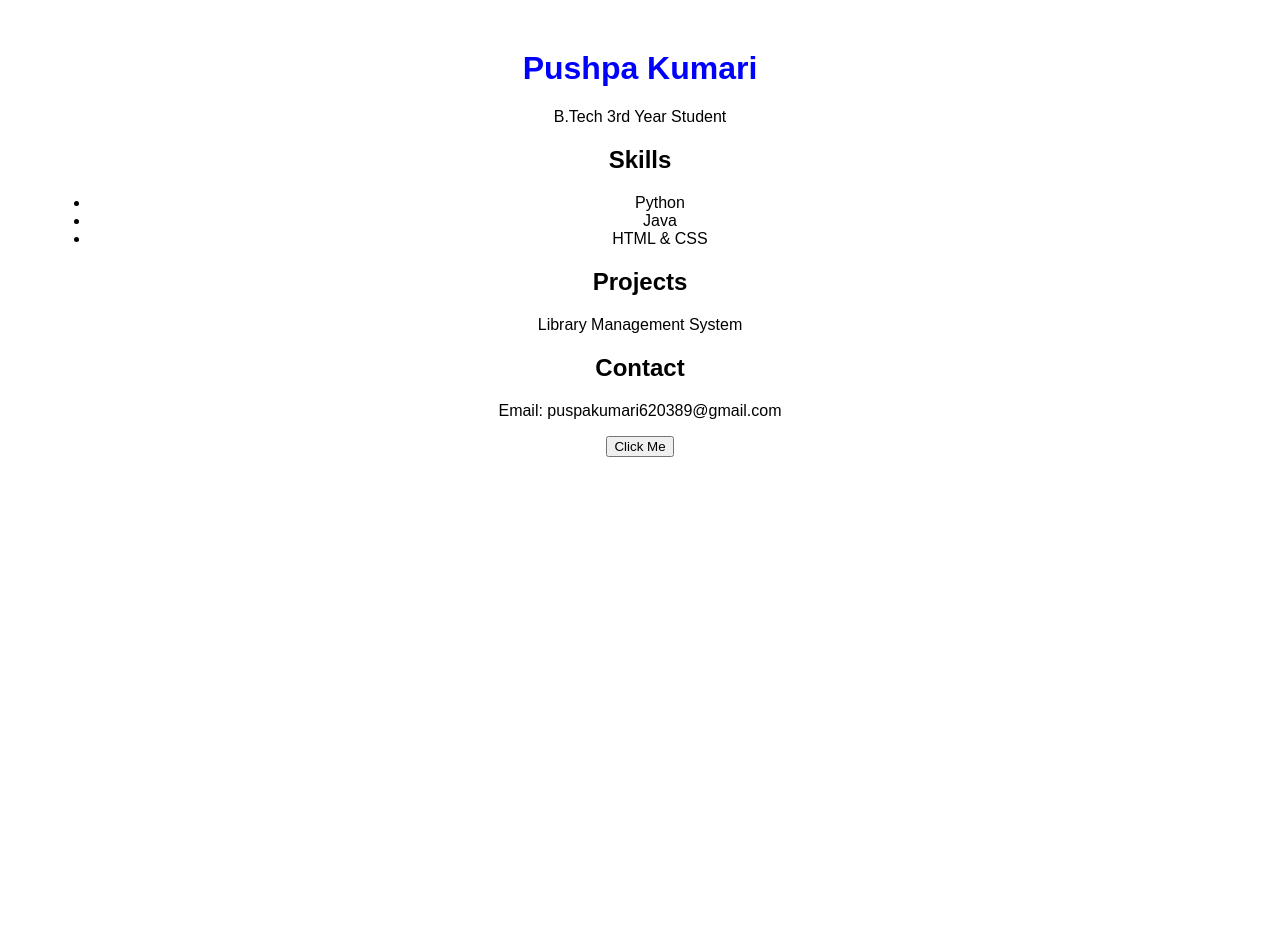
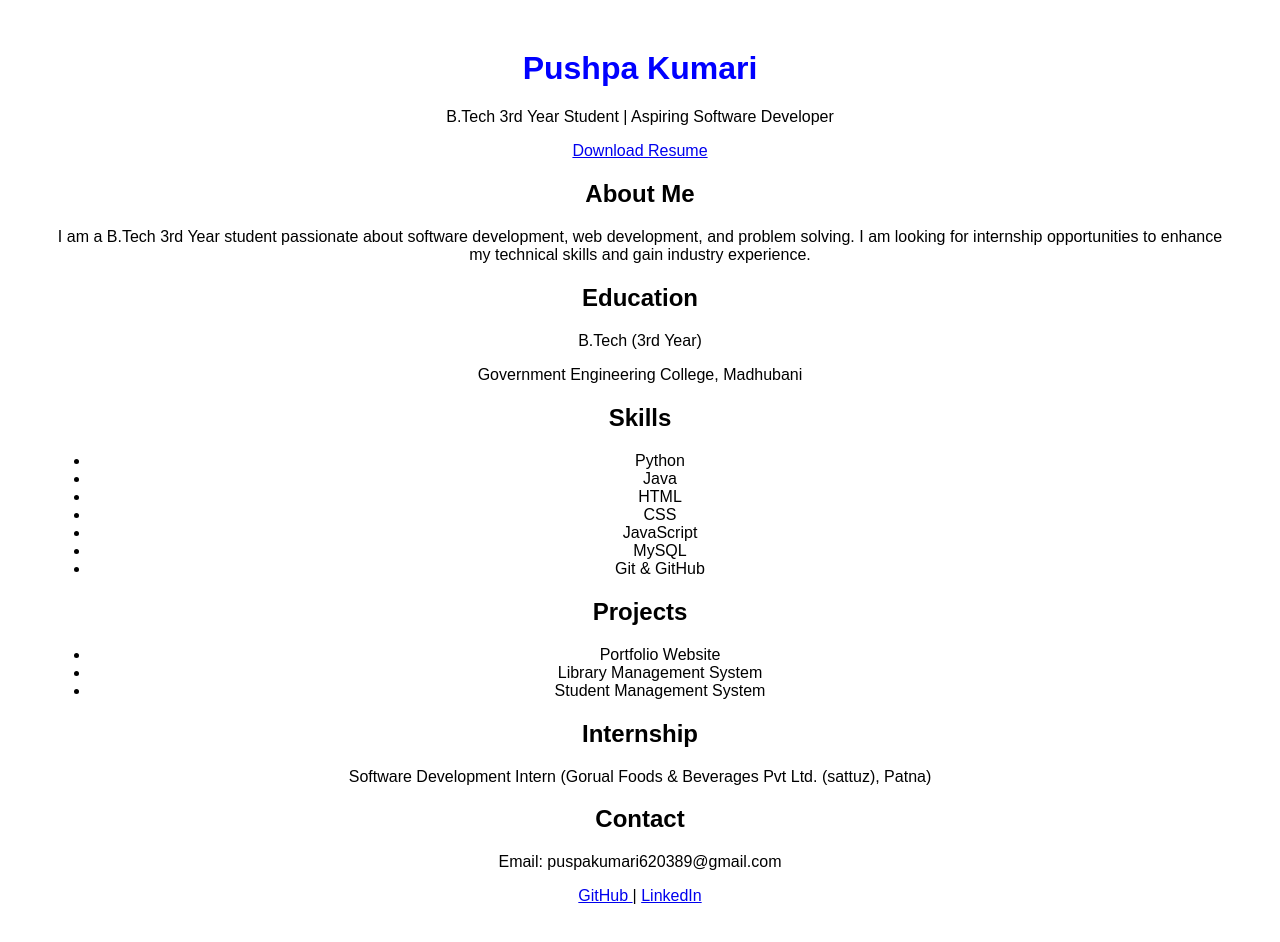
Before and after one commit to Pushpakumari13/portfolio-website, a plain HTML site: page index.html in a window 1280 px wide. Before the commit the page ends 800 px from the top, so only its background shows below. Drawn offline with Linux system fonts and the light colour scheme; a script that the page names is missing.

Commit message:
Update index.html

```diff
--- a/index.html
+++ b/index.html
@@ -1,29 +1,76 @@
 <!DOCTYPE html>
-<html>
+<html lang="en">
 <head>
-    <title>My Portfolio</title>
+    <meta charset="UTF-8">
+    <meta name="viewport" content="width=device-width, initial-scale=1.0">
+    <title>Pushpa Kumari | Portfolio</title>
     <link rel="stylesheet" href="style.css">
 </head>
 <body>
+
+    <header>
         <h1>Pushpa Kumari</h1>
-    <p>B.Tech 3rd Year Student</p>
+        <p>B.Tech 3rd Year Student | Aspiring Software Developer</p>
 
+        <a href="pushpa resume.pdf" download class="btn">Download Resume</a>
+    </header>
+
+    <section>
+        <h2>About Me</h2>
+        <p>
+            I am a B.Tech 3rd Year student passionate about software development,
+            web development, and problem solving. I am looking for internship
+            opportunities to enhance my technical skills and gain industry experience.
+        </p>
+    </section>
+
+    <section>
+        <h2>Education</h2>
+        <p>B.Tech (3rd Year)</p>
+        <p>Government Engineering College, Madhubani</p>
+    </section>
+
+    <section>
         <h2>Skills</h2>
         <ul>
             <li>Python</li>
             <li>Java</li>
-        <li>HTML & CSS</li>
+            <li>HTML</li>
+            <li>CSS</li>
+            <li>JavaScript</li>
+            <li>MySQL</li>
+            <li>Git & GitHub</li>
         </ul>
+    </section>
 
+    <section>
         <h2>Projects</h2>
-    <p>Library Management System</p>
+        <ul>
+            <li>Portfolio Website</li>
+            <li>Library Management System</li>
+            <li>Student Management System</li>
+        </ul>
+    </section>
 
+    <section>
+        <h2>Internship</h2>
+        <p>Software Development Intern (Gorual Foods & Beverages Pvt Ltd. (sattuz), Patna)</p>
+    </section>
+
+    <section>
         <h2>Contact</h2>
         <p>Email: puspakumari620389@gmail.com</p>
-    <button onclick="showMessage()">Click Me</button>
 
-    <p id="message"></p>
+        <a href="https://github.com/Pushpakumari13" target="_blank">
+            GitHub
+        </a>
+        |
+        <a href="https://linkedin.com/in/Pushpa Kumari" target="_blank">
+            LinkedIn
+        </a>
+    </section>
 
     <script src="script.js"></script>
+
 </body>
 </html>
```
Lines whose indentation alone changed are shown as unchanged.
